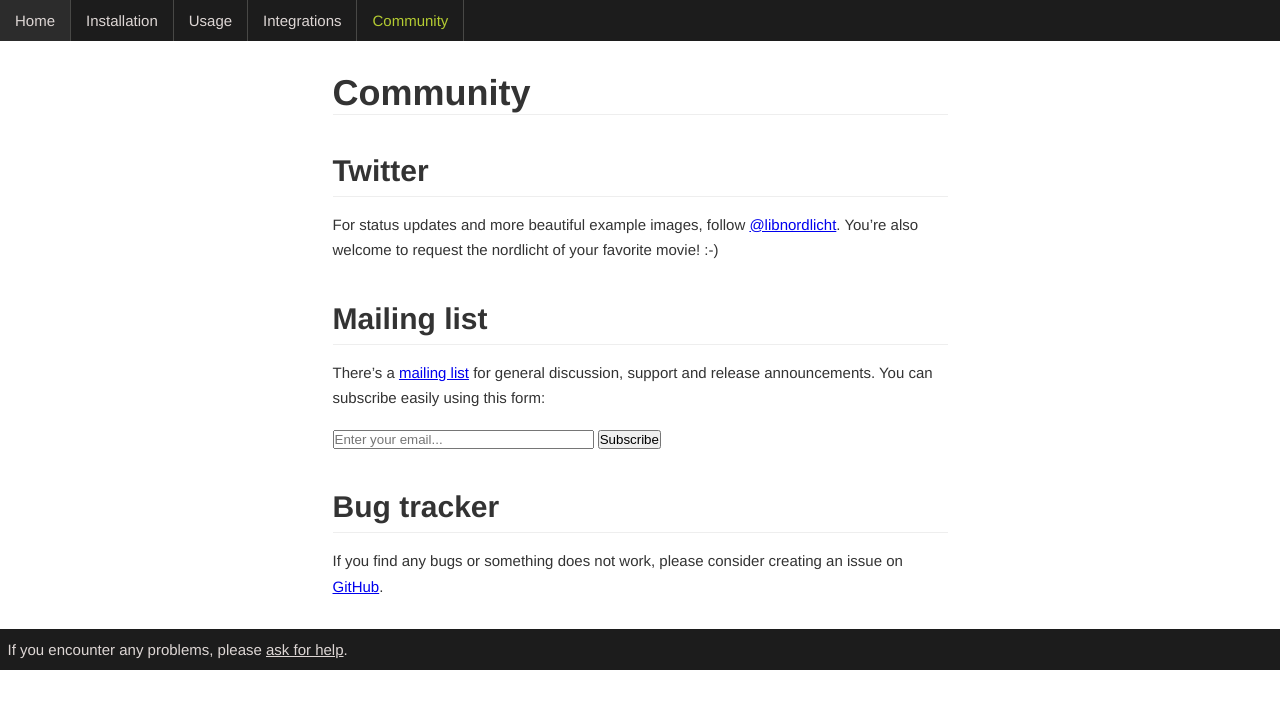
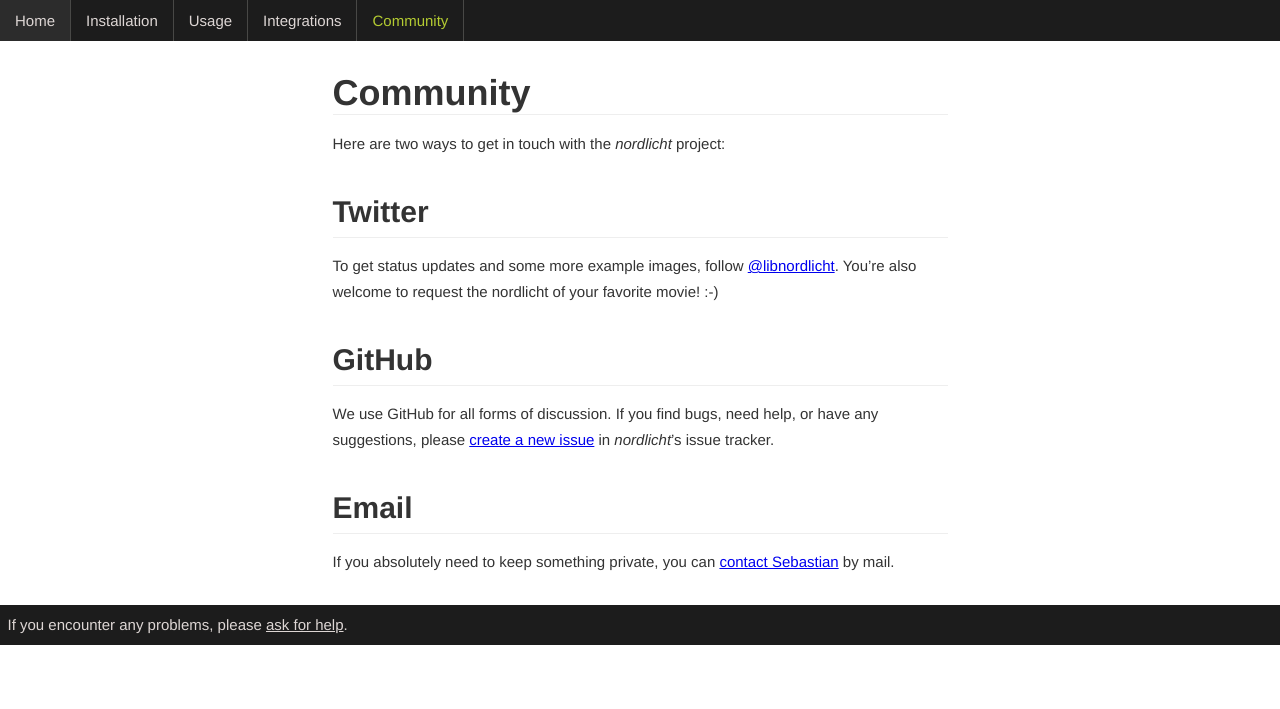
Before and after one commit to nordlicht/nordlicht.github.io, a Jekyll site: the page built from community.md, in a window 1280 px wide. Shown: the top 709 px of the page. Built offline with Jekyll 4.4.1, drawn with Linux system fonts in a browser that asks for light colours; Markdown is read by kramdown in place of the engine named in the settings.

Commit message:
Unmention the mailing list. Issues for everything!

```diff
--- a/community.md
+++ b/community.md
@@ -4,17 +4,16 @@ title: Community
 permalink: /community/
 ---
 
+Here are two ways to get in touch with the *nordlicht* project:
+
 ## Twitter
 
-For status updates and more beautiful example images, follow [@libnordlicht](https://twitter.com/libnordlicht). You're also welcome to request the nordlicht of your favorite movie! :-)
+To get status updates and some more example images, follow [@libnordlicht](https://twitter.com/libnordlicht). You're also welcome to request the nordlicht of your favorite movie! :-)
 
-## Mailing list
+## GitHub
 
-There's a [mailing list](http://lists.rohieb.name/mailman/listinfo/nordlicht) for general discussion, support and release announcements. You can subscribe easily using this form:
-<form Method=post action="http://lists.rohieb.name/mailman/subscribe/nordlicht">
-<input type="text" name="email" size="30" placeholder="Enter your email..."> <input type="Submit" name="email-button" value="Subscribe">
-</form>
+We use GitHub for all forms of discussion. If you find bugs, need help, or have any suggestions, please [create a new issue](https://github.com/nordlicht/nordlicht/issues/new) in *nordlicht*'s issue tracker.
 
-## Bug tracker
+## Email
 
-If you find any bugs or something does not work, please consider creating an issue on [GitHub](https://github.com/nordlicht/nordlicht/issues).
+If you absolutely need to keep something private, you can [contact Sebastian](https://morr.cc/about/) by mail.
```
